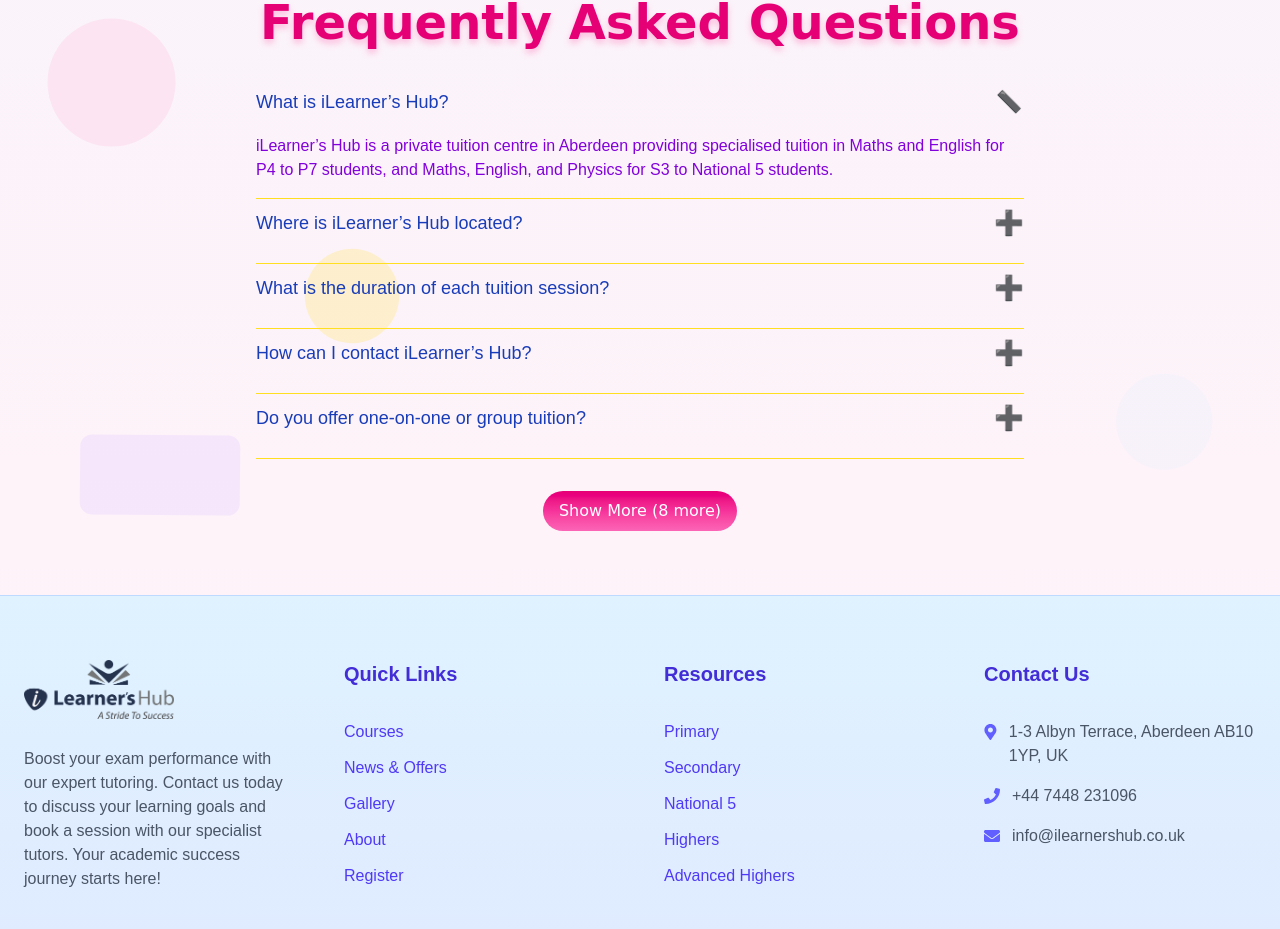
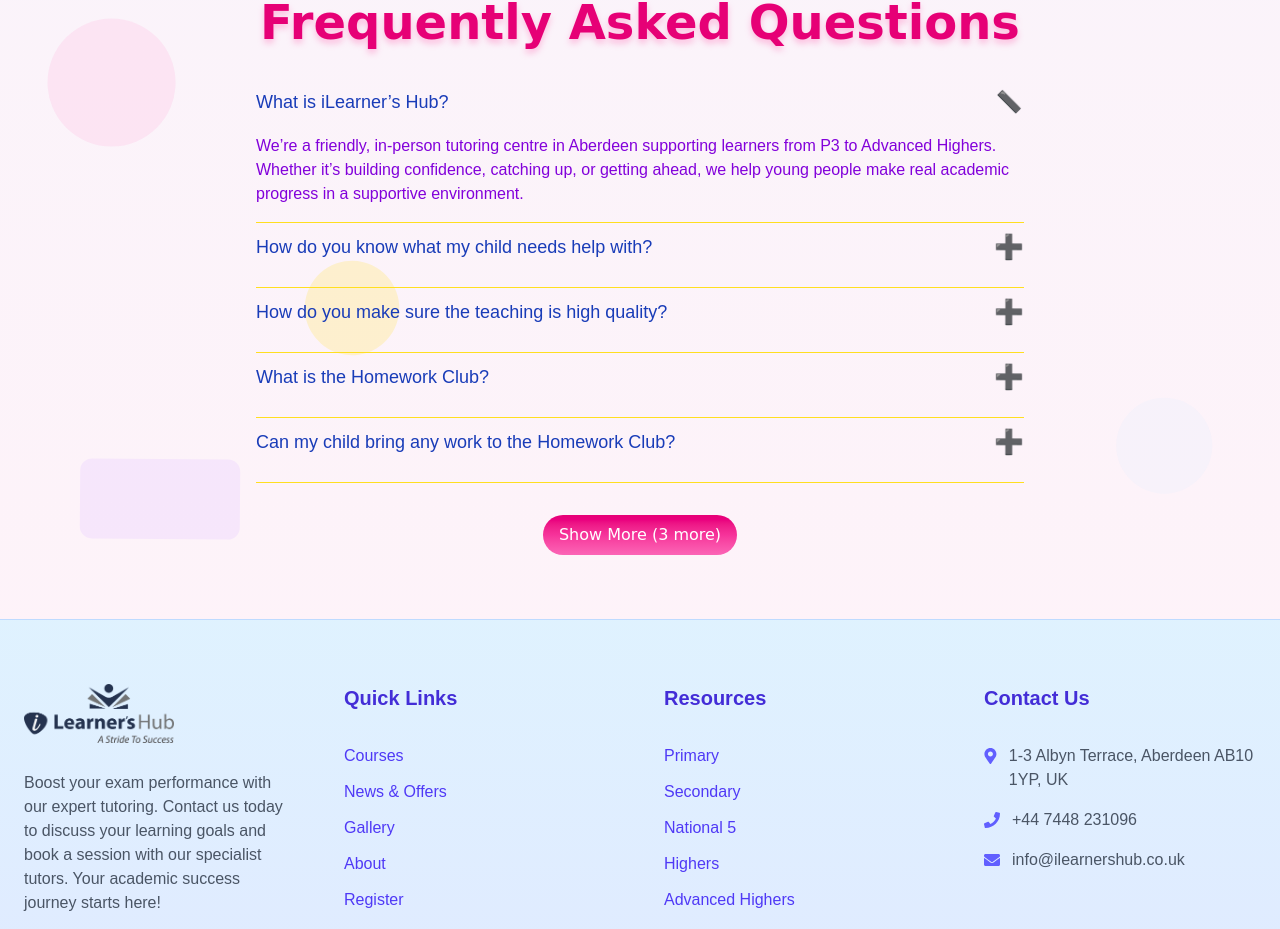
Before and after one commit to MoyasiGinko/iLearners-Hub, a Next.js app: page / in a window 1280 px wide. Shown: the part 5754-6683 px from the top of the page. Built offline with nearby package versions, Linux system fonts and the light colour scheme.

Commit message:
Update homefaqData.tsx

```diff
--- a/components/main/faq/homefaqData.tsx
+++ b/components/main/faq/homefaqData.tsx
@@ -8,121 +8,84 @@
     question: "What is iLearner’s Hub?",
     answer: (
       <p>
-        iLearner’s Hub is a private tuition centre in Aberdeen providing
-        specialised tuition in Maths and English for P4 to P7 students, and
-        Maths, English, and Physics for S3 to National 5 students.
+        We’re a friendly, in-person tutoring centre in Aberdeen supporting
+        learners from P3 to Advanced Highers. Whether it’s building confidence,
+        catching up, or getting ahead, we help young people make real academic
+        progress in a supportive environment.
       </p>
     ),
   },
   {
-    question: "Where is iLearner’s Hub located?",
+    question: "How do you know what my child needs help with?",
     answer: (
       <p>
-        We are conveniently located in the <strong>heart of Aberdeen</strong>.
-        Please visit our Contact Us page for the exact address and directions.
+        Before your child joins a group, we carry out a relaxed 20-minute
+        assessment — not to test them, but to understand where they’re at. This
+        helps us: ✔ Identify strengths and gaps ✔ Place your child in the right
+        group ✔ Equip the tutor to personalise their teaching It’s how we make
+        sure every learner starts strong and never feels lost.
       </p>
     ),
   },
   {
-    question: "What is the duration of each tuition session?",
+    question: "How do you make sure the teaching is high quality?",
     answer: (
       <p>
-        Each tuition session typically lasts <strong>1 to 1.5 hours</strong>.
-        Please check with us for specific timings.
+        All of our tutors are university students with strong academic results
+        and great communication skills. They’re trained to follow SQA learning
+        goals and supported by our team to ensure every session is focused,
+        clear, and genuinely helpful.
       </p>
     ),
   },
   {
-    question: "How can I contact iLearner’s Hub?",
+    question: "What is the Homework Club?",
     answer: (
       <p>
-        You can contact us via phone <strong>+44 7448 231096</strong>, email{" "}
-        <strong>info@ilearnershub.co.uk</strong>, or through our website’s
-        registration form. Visit our <strong>Book a Lesson</strong> page for
-        more details.
+        A quiet, focused study space that runs every weekday from 3:30 PM to
+        6:00 PM. Students work independently — on homework, revision or study —
+        with tutors available nearby for guidance and encouragement.
       </p>
     ),
   },
   {
-    question: "Do you offer one-on-one or group tuition?",
+    question: "Can my child bring any work to the Homework Club?",
     answer: (
       <p>
-        We offer both one-on-one and small group tuition sessions, depending on
-        the student’s preference and learning style.
+        Absolutely. Whether it’s homework, a school project, or preparing for a
+        test, this time is theirs — and our team is there when they need help.
       </p>
     ),
   },
   {
-    question:
-      "Do you provide support for students with dyslexia or other learning difficulties?",
+    question: "What subjects or courses do you offer?",
     answer: (
       <p>
-        Yes, we have experience in supporting students with a range of learning
-        difficulties and can provide tailored strategies to assist them.
+        We support students across the following levels: o Primary: Maths,
+        Science, English o Secondary: Maths & Science o National 5, Highers &
+        Advanced Highers: Physics, Chemistry, Biology, Maths
       </p>
     ),
   },
   {
-    question: "Who are your tutors?",
+    question: "How can I contact iLearners Hub?",
     answer: (
       <p>
-        Our tutors are highly qualified professionals with extensive experience
-        in teaching and subject-specific expertise.
+        You can get in touch with us in the way that suits you best: 📍 Visit
+        us: 1–3 Albyn Terrace, Aberdeen, AB10 1YP 📞 Call or WhatsApp: +44 7448
+        231096 ✉ Email: info@ilearnershub.co.uk 🌐 Or use our Contact Form:
+        <a href="/register">Click Here</a>"
       </p>
     ),
   },
   {
-    question: "Can I choose a specific tutor for my child?",
+    question: "What’s the student-to-tutor ratio at iLearners Hub?",
     answer: (
       <p>
-        Yes, we try to accommodate requests for specific tutors based on
-        availability and the student’s needs.
-      </p>
-    ),
-  },
-  {
-    question: "Do you provide learning materials?",
-    answer: (
-      <p>
-        Yes, we provide all necessary learning materials, including worksheets,
-        practice tests, and revision notes.
-      </p>
-    ),
-  },
-  {
-    question: "Is online tuition available?",
-    answer: (
-      <p>
-        Is online tuition available? No as we believe in face to face being the
-        most effective method.
-      </p>
-    ),
-  },
-  {
-    question: "Do you offer holiday tuition?",
-    answer: (
-      <p>
-        Yes, we provide holiday tuition programmes to help students stay on
-        track or get ahead during school breaks.
-      </p>
-    ),
-  },
-  {
-    question: "Can you accommodate students with special educational needs?",
-    answer: (
-      <p>
-        Yes, we have experience in supporting students with a variety of special
-        educational needs and can tailor our approach accordingly.
-      </p>
-    ),
-  },
-  {
-    question:
-      "Do you offer support for students aiming for university entrance exams?",
-    answer: (
-      <p>
-        Yes, we provide tailored preparation for university entrance exams,
-        including subject-specific support and exam strategies.
+        To ensure every learner gets the attention they need, we keep our groups
+        small — with a maximum of 5 to 7 students per tutor per session. This
+        allows for focused support, more interaction, and personalised guidance
+        throughout the session.
       </p>
     ),
   },
```
